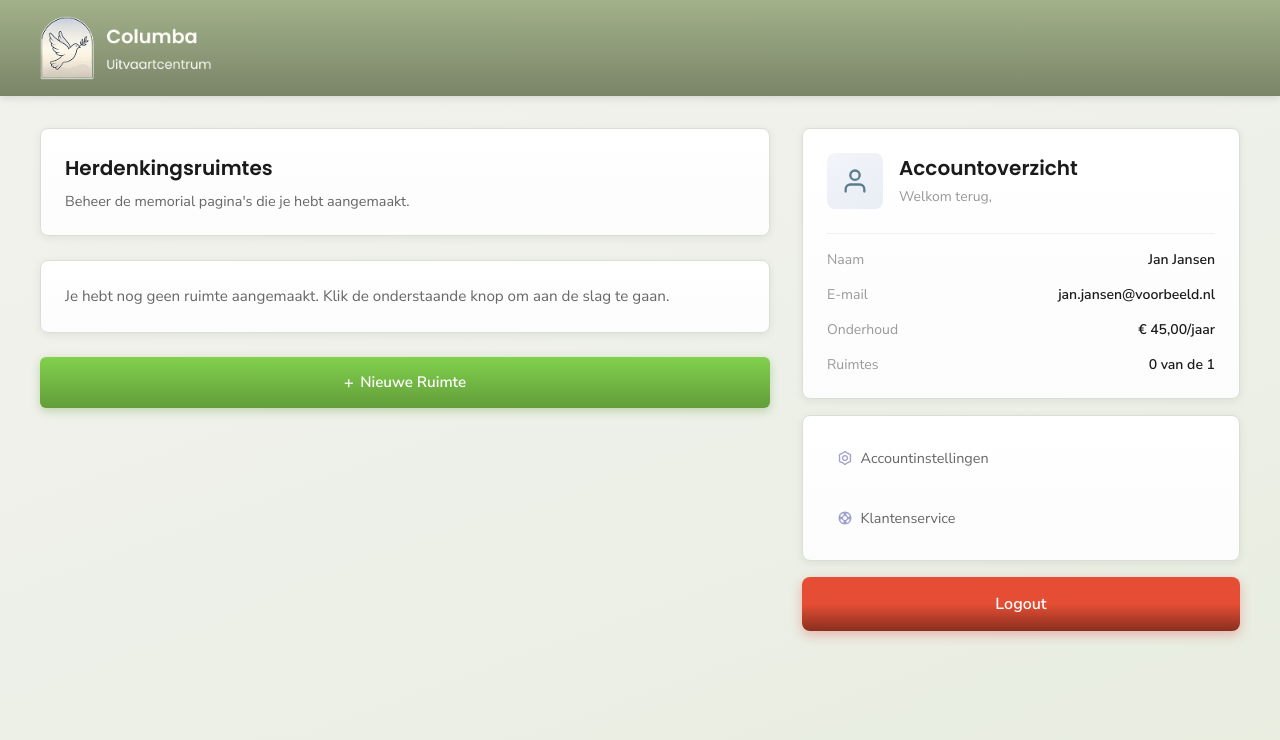
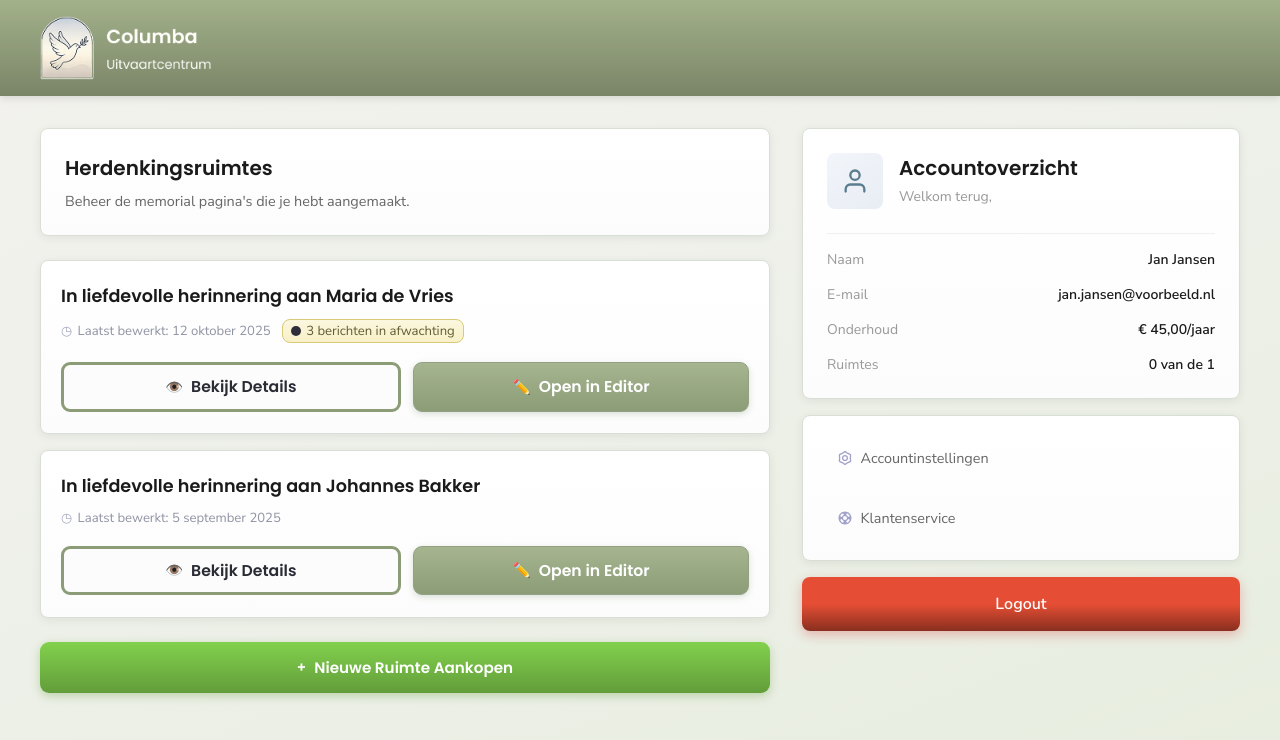
Before and after one commit to devosdevelops/build_noekmemorial, a Nuxt app in the folder app/: page /dashboard in a window 1280 px wide. Shown: the top 740 px of the page. Built offline with nearby package versions, Linux system fonts and the light colour scheme.

Commit message:
feat: implement save functionality with toast notification in account settings

```diff
--- a/app/app/components/dashboard/DashboardAccountPanel.vue
+++ b/app/app/components/dashboard/DashboardAccountPanel.vue
@@ -86,14 +86,23 @@
           <input id="account-card" v-model="accountCard" type="text" class="account-modal-input" />
         </div>
 
-        <button type="button" class="account-modal-save">Veranderingen Opslaan</button>
+        <button type="button" class="account-modal-save" @click="saveAccountSettings">
+          Veranderingen Opslaan
+        </button>
       </div>
     </div>
+
+    <transition name="save-toast">
+      <div v-if="isSaveToastVisible" class="save-toast" role="status" aria-live="polite">
+        <span class="save-toast__icon" aria-hidden="true">✓</span>
+        <span class="save-toast__text">Veranderingen opgeslagen</span>
+      </div>
+    </transition>
   </div>
 </template>
 
 <script setup>
-import { ref } from 'vue'
+import { onUnmounted, ref } from 'vue'
 import Card from '../ui/Card.vue'
 import IconAccount from '../icons/IconAccount.vue'
 
@@ -108,6 +117,31 @@ const accountFirstName = ref('Jan')
 const accountLastName = ref('Jansens')
 const accountEmail = ref('janjansens@bedrijf.be')
 const accountCard = ref('BE123456790')
+const isSaveToastVisible = ref(false)
+
+let saveToastTimer = null
+
+function saveAccountSettings() {
+  userName.value = `${accountFirstName.value} ${accountLastName.value}`.trim()
+  userEmail.value = accountEmail.value
+  isAccountSettingsOpen.value = false
+
+  if (saveToastTimer) {
+    clearTimeout(saveToastTimer)
+  }
+
+  isSaveToastVisible.value = true
+  saveToastTimer = setTimeout(() => {
+    isSaveToastVisible.value = false
+    saveToastTimer = null
+  }, 2600)
+}
+
+onUnmounted(() => {
+  if (saveToastTimer) {
+    clearTimeout(saveToastTimer)
+  }
+})
 </script>
 
 <style scoped>
@@ -340,6 +374,48 @@ const accountCard = ref('BE123456790')
   cursor: pointer;
 }
 
+.save-toast {
+  position: fixed;
+  left: 50%;
+  top: 50%;
+  transform: translate(-50%, -50%);
+  min-width: min(86vw, 430px);
+  display: inline-flex;
+  align-items: center;
+  justify-content: center;
+  gap: 0.8rem;
+  border-radius: 12px;
+  padding: 1rem 1.3rem;
+  background: var(--ok-gradient, linear-gradient(180deg, #82D14D 0%, #629D3A 100%));
+  color: #ffffff;
+  box-shadow: 0 18px 34px rgba(52, 90, 34, 0.36);
+  z-index: 240;
+}
+
+.save-toast__icon {
+  font-size: 1.65rem;
+  line-height: 1;
+  font-weight: 700;
+}
+
+.save-toast__text {
+  font-family: var(--font-display);
+  font-size: 0.95rem;
+  font-weight: 700;
+  white-space: nowrap;
+}
+
+.save-toast-enter-active,
+.save-toast-leave-active {
+  transition: opacity 0.18s ease, transform 0.18s ease;
+}
+
+.save-toast-enter-from,
+.save-toast-leave-to {
+  opacity: 0;
+  transform: translate(-50%, calc(-50% + 8px));
+}
+
 @media (max-width: 768px) {
   .account-modal-card {
     padding: 1.25rem;
@@ -352,5 +428,13 @@ const accountCard = ref('BE123456790')
   .account-modal-name-row {
     grid-template-columns: 1fr;
   }
+
+  .save-toast {
+    min-width: calc(100vw - 2rem);
+  }
+
+  .save-toast__text {
+    font-size: 0.9rem;
+  }
 }
 </style>
--- a/app/app/components/dashboard/MemorialRoomsSection.vue
+++ b/app/app/components/dashboard/MemorialRoomsSection.vue
@@ -52,12 +52,18 @@ import Card from '../ui/Card.vue'
 
 const rooms = ref([
   // Demo rooms - will be replaced with real data
-  // {
-  //   id: 'room-1',
-  //   title: 'In liefdevolle herinnering aan Maria de Vries',
-  //   lastUpdated: new Date('2025-10-12'),
-  //   pendingCount: 3
-  // }
+  {
+    id: 'room-1',
+    title: 'In liefdevolle herinnering aan Maria de Vries',
+    lastUpdated: new Date('2025-10-12'),
+    pendingCount: 3
+  },
+  {
+    id: 'room-2',
+    title: 'In liefdevolle herinnering aan Johannes Bakker',
+    lastUpdated: new Date('2025-09-05'),
+    pendingCount: 0
+  }
 ])
 
 function formatDate(date) {
@@ -115,11 +121,11 @@ function formatDate(date) {
 }
 
 .room-card {
-  padding: 1.5rem;
+  padding: 1.35rem 1.25rem;
   display: flex;
-  justify-content: space-between;
-  align-items: flex-start;
-  gap: 1rem;
+  flex-direction: column;
+  align-items: stretch;
+  gap: 1.15rem;
 }
 
 .room-header {
@@ -128,80 +134,99 @@ function formatDate(date) {
 }
 
 .room-header h3 {
-  margin: 0 0 0.75rem;
-  font-size: 0.95rem;
-  font-weight: 600;
+  margin: 0 0 0.65rem;
+  font-size: 1.1rem;
+  font-weight: 700;
+  font-family: var(--font-display);
   color: #1a1a1a;
 }
 
 .room-meta {
   display: flex;
-  flex-direction: column;
-  gap: 0.25rem;
+  flex-wrap: wrap;
+  align-items: center;
+  gap: 0.7rem;
 }
 
 .meta-date,
 .meta-status {
-  font-size: 0.8rem;
-  color: #999;
+  font-size: 0.82rem;
+  color: #8f93a3;
   display: flex;
   align-items: center;
-  gap: 0.4rem;
+  gap: 0.34rem;
+}
+
+.meta-date::before {
+  content: '◷';
+  font-size: 0.8rem;
+  color: #a2a7bc;
 }
 
 .meta-status {
-  color: #7a9b7e;
+  color: #635c32;
   font-weight: 500;
+  border: 1px solid #d8ca78;
+  border-radius: 8px;
+  background: linear-gradient(180deg, #fbf7df 0%, #f7f0c7 100%);
+  padding: 0.14rem 0.5rem;
 }
 
 .meta-status::before {
-  content: '●';
-  font-size: 0.6rem;
+  content: '';
+  width: 0.62rem;
+  height: 0.62rem;
+  border-radius: 50%;
+  background: #2f2d39;
+  flex-shrink: 0;
 }
 
 .room-actions {
   display: flex;
-  gap: 0.75rem;
-  flex-shrink: 0;
+  width: 100%;
+  gap: 0.8rem;
 }
 
 /* Button styles */
 .btn-primary,
 .btn-secondary {
-  padding: 0.625rem 1rem;
-  border: none;
-  border-radius: 6px;
-  font-size: 0.85rem;
+  flex: 1;
+  justify-content: center;
+  padding: 0.65rem 1rem;
+  border-radius: 9px;
+  font-size: 0.98rem;
   font-weight: 600;
+  font-family: var(--font-display);
   cursor: pointer;
   transition: all 0.2s;
   display: flex;
   align-items: center;
-  gap: 0.4rem;
+  gap: 0.5rem;
   white-space: nowrap;
 }
 
 .btn-primary {
-  background: linear-gradient(135deg, #7a9b7e 0%, #6b8a6f 100%);
+  border: 1px solid #92a084;
+  background: linear-gradient(180deg, #a6b58f 0%, #8b9c77 100%);
   color: white;
-  box-shadow: 0 2px 4px rgba(122, 155, 126, 0.3);
+  box-shadow: 0 2px 6px rgba(97, 118, 82, 0.22);
 }
 
 .btn-primary:hover {
-  background: linear-gradient(135deg, #6b8a6f 0%, #5d7a60 100%);
+  background: linear-gradient(180deg, #9eae87 0%, #839471 100%);
   transform: translateY(-1px);
-  box-shadow: 0 4px 12px rgba(122, 155, 126, 0.4);
+  box-shadow: 0 4px 12px rgba(97, 118, 82, 0.28);
 }
 
 .btn-secondary {
-  background: transparent;
-  border: 1.5px solid #999;
-  color: #666;
+  background: #fbfcfb;
+  border: 3px solid #8b9c77;
+  color: #292b35;
 }
 
 .btn-secondary:hover {
-  background: #f5f5f5;
-  border-color: #666;
+  background: #f8faf7;
+  border-color: #7e8f6d;
   color: #1a1a1a;
 }
 
@@ -215,6 +240,7 @@ function formatDate(date) {
 
 .btn-ok-gradient {
   background: var(--ok-gradient, linear-gradient(180deg, #82D14D 0%, #629D3A 100%));
+  border: none;
   box-shadow: 0 3px 10px rgba(98, 157, 58, 0.35);
 }
 
@@ -238,7 +264,8 @@ function formatDate(date) {
 }
 
 .btn-icon {
-  font-size: 1.1em;
+  font-size: 0.92em;
+  line-height: 1;
 }
 
 @media (max-width: 768px) {
```
Also changed, not shown: 1 other file (tests, documents, lock files or other folders).
